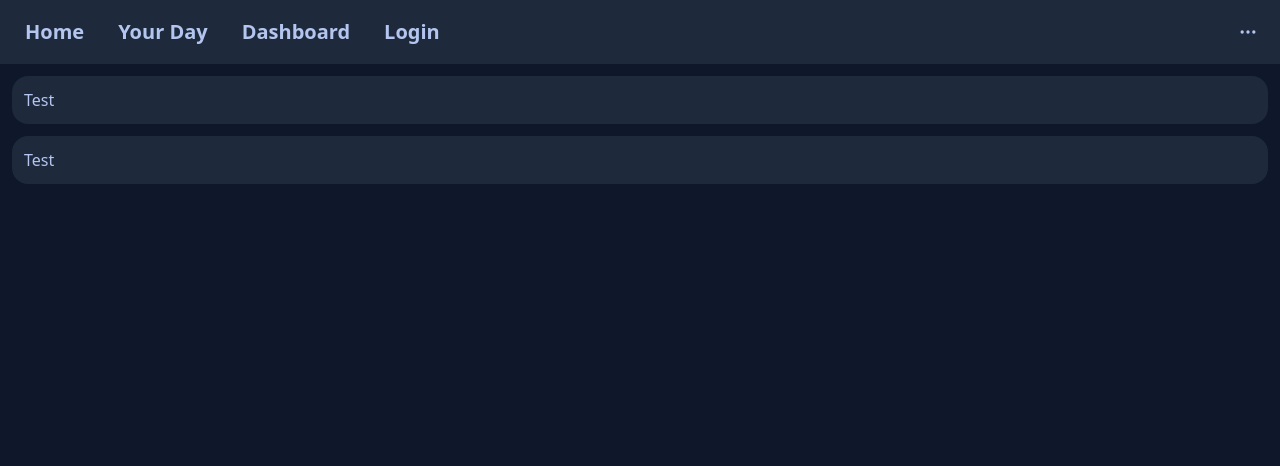
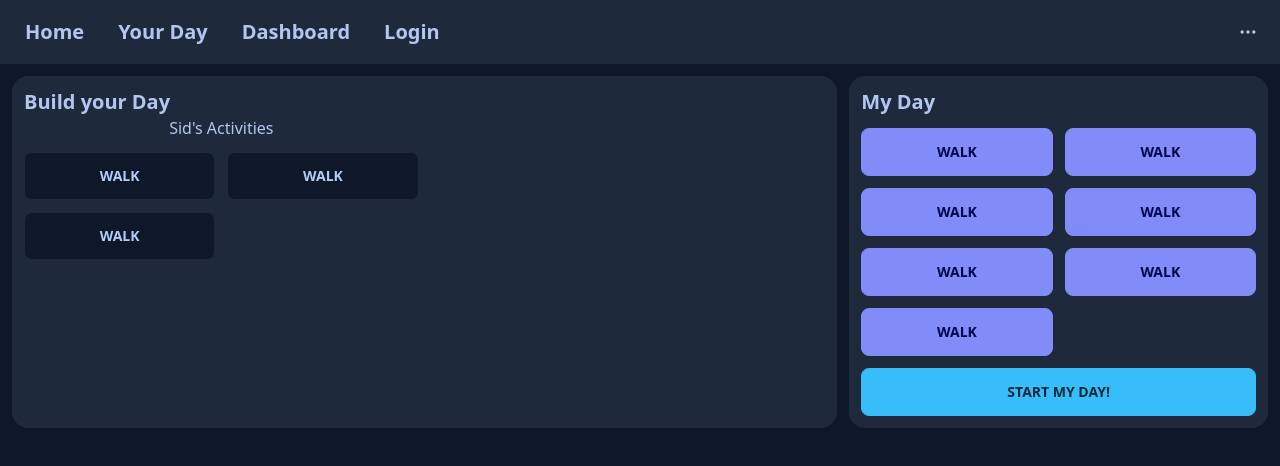
Before and after one commit to Nghia314/new5hark, a React (Create React App) app in the folder client/: page /Dashboard in a window 1280 px wide. Shown: the top 466 px of the page. Built offline with nearby package versions, Linux system fonts and the light colour scheme.

Commit message:
Added initial layout

```diff
--- a/client/src/pages/Dashboard.jsx
+++ b/client/src/pages/Dashboard.jsx
@@ -3,12 +3,35 @@ import React from "react";
 function Dashboard() {
   return (
     <>
-    <div className="grid row-2 m-3 gap-3">
-      <div className="card col bg-neutral p-3">
-        <h1>Test</h1>
+    <div className="grid md:grid-rows-2-md md:grid-flow-col m-3 gap-3 text-center">
+      <div className="card md:col-span-8 bg-neutral w-full p-3 text-center">
+        <h2 className="card-title">Build your Day</h2>
+        <div className="grid md:grid-cols-2 gap-3">
+          <div>
+            <h1 className="mb-3">Sid's Activities</h1>
+            <div className="grid md:grid-cols-2 gap-3">
+              <button className="btn bg-base-100 w-full truncate">Walk</button>
+              <button className="btn bg-base-100 w-full truncate">Walk</button>
+              <button className="btn bg-base-100 w-full truncate">Walk</button>
+            </div>
+          </div>
+          <div >
+
+          </div>
+        </div>
       </div>
-      <div className="card col bg-neutral p-3">
-        <h1>Test</h1>
+      <div className="card md:col-span-4 bg-neutral w-full p-3">
+        <h2 className="card-title">My Day</h2>
+        <div className="grid md:grid-cols-2 gap-3 my-3">
+          <button className="btn btn-secondary w-full truncate">Walk</button>
+          <button className="btn btn-secondary w-full truncate">Walk</button>
+          <button className="btn btn-secondary w-full truncate">Walk</button>
+          <button className="btn btn-secondary w-full truncate">Walk</button>
+          <button className="btn btn-secondary w-full truncate">Walk</button>
+          <button className="btn btn-secondary w-full truncate">Walk</button>
+          <button className="btn btn-secondary w-full truncate">Walk</button>
+        </div>
+        <button className="btn btn-primary">Start my Day!</button>
       </div>
     </div>
     </>
--- a/package.json
+++ b/package.json
@@ -5,6 +5,7 @@
   "main": "server/server.js",
   "scripts": {
     "start": "node server/server.js",
+    "react-start": "cd client && npm run start",
     "develop": "concurrently \"cd server && npm run watch\" \"cd client && npm start\"",
     "install": "cd server && npm i && cd ../client && npm i",
     "seed": "cd server && npm run seed",
```
